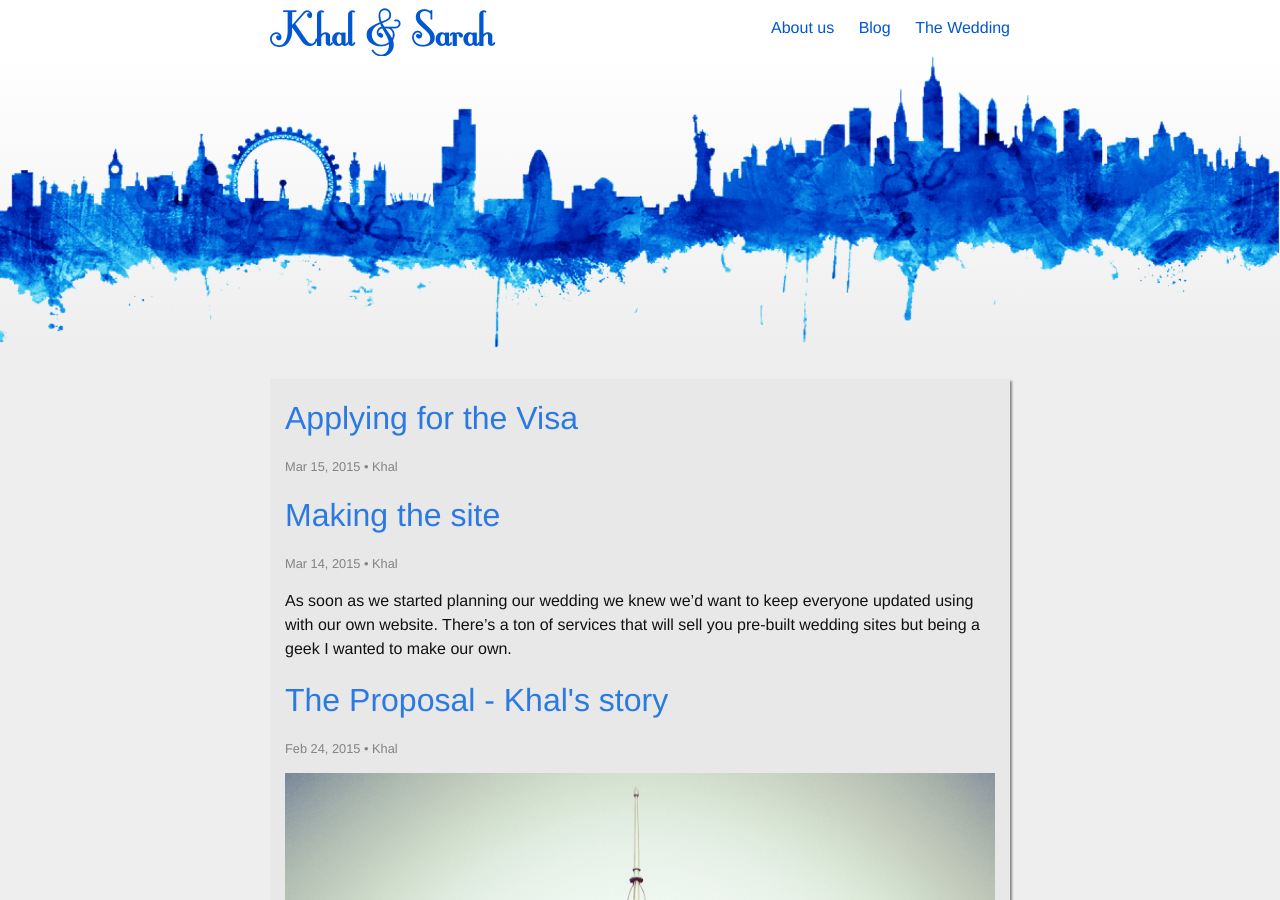
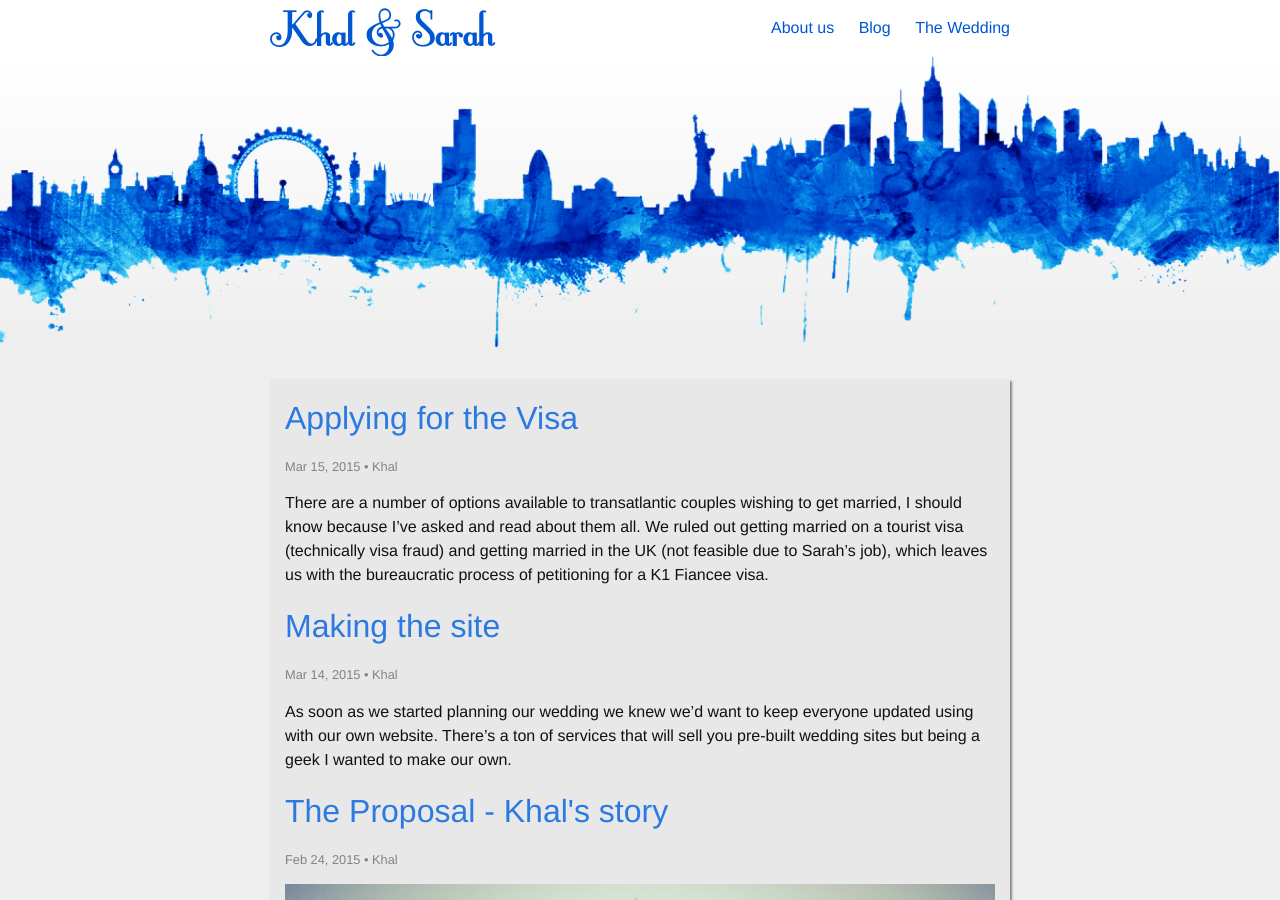
Before and after one commit to chanchad2001/wedsite-1, a Jekyll site: the page built from blog/index.html, in a window 1280 px wide and 900 px high. Built offline with Jekyll 4.4.1, drawn with Linux system fonts in a browser that asks for light colours; the list of posts is cut into pages by our own code.

Commit message:
updating posts

```diff
--- a/_posts/2015-02-23-applyingforthevisa.markdown
+++ b/_posts/2015-02-23-applyingforthevisa.markdown
@@ -4,3 +4,10 @@ title:  Applying for the Visa
 date:   2015-03-15 23:41:15
 author: Khal
 ---
+
+There are a number of options available to transatlantic couples wishing to get married, I should know because I've asked and read about them all. We ruled out getting married on a tourist visa (technically visa fraud) and getting married in the UK (not feasible due to Sarah's job), which leaves us with the bureaucratic process of petitioning for a K1 Fiancee visa.
+
+
+A K1 Fiancee Visa will allows an alien (that's me) to enter the country and stay for 90 days, much like a tourist visa, however with the condition that if we get married within those 90 days this visa can be levelled up permanent resident.
+
+The application requires preparing an I-129 packet, which is a whole mess of forms and evidence that we've met in person in the past two years.
--- a/thewedding.md
+++ b/thewedding.md
@@ -4,8 +4,4 @@ title: The Wedding
 permalink: /thewedding/
 ---
 
-This is the base Jekyll theme. You can find out more info about customizing your Jekyll theme, as well as basic Jekyll usage documentation at [jekyllrb.com](http://jekyllrb.com/)
-
-You can find the source code for the Jekyll new theme at: [github.com/jglovier/jekyll-new](https://github.com/jglovier/jekyll-new)
-
-You can find the source code for Jekyll at [github.com/jekyll/jekyll](https://github.com/jekyll/jekyll)
+We'll be getting married in Sarah's home town of Binghamton, NY on September 19th, assuming everything goes well with the [visa application](www.http://jekyllrb.com "visa application"). Nearer the time we'll be updating this page to include all the important information you'll need to get there and enjoy the day with us.
```
